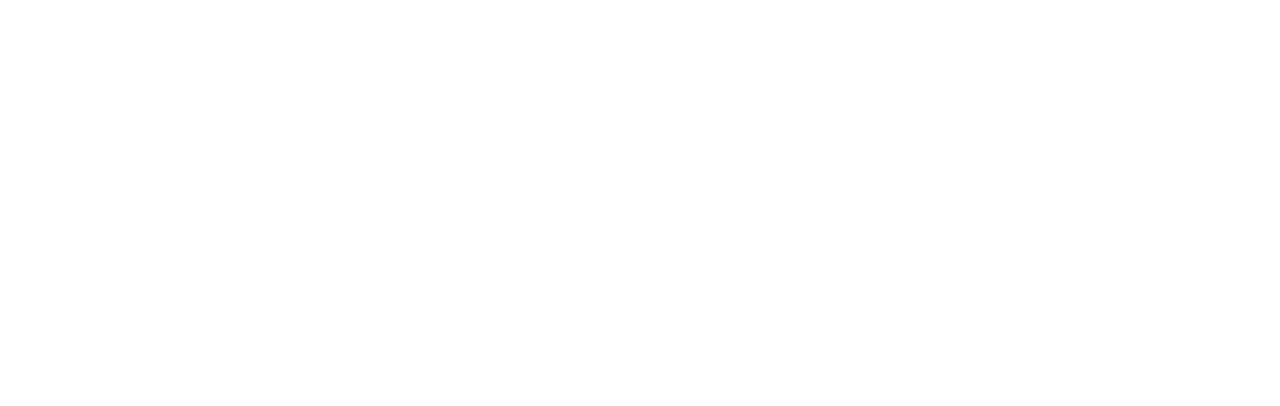
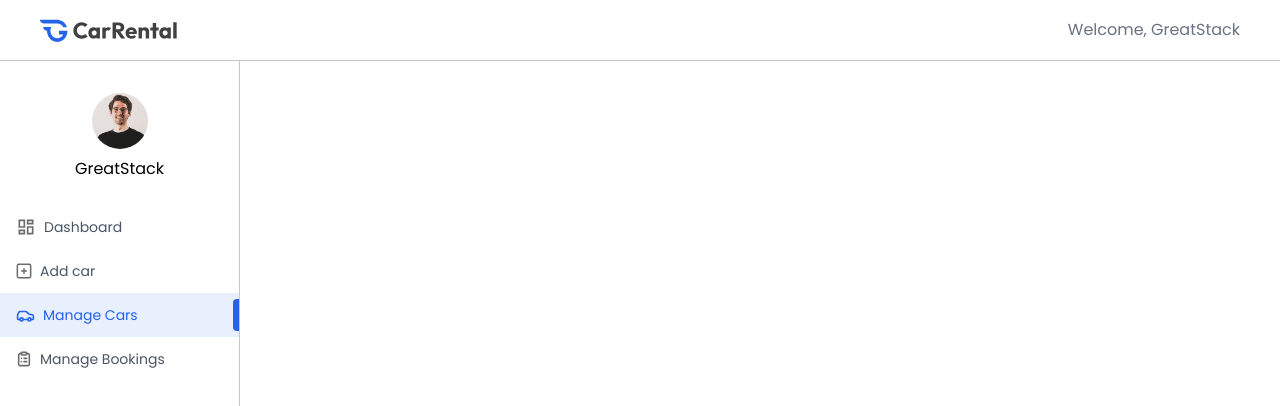
Before and after one commit to Shlok-Maktarpara-23/Car-Rental-Mern, a React (Vite) app in the folder client/: page /owner/manage-cars in a window 1280 px wide. Shown: the top 406 px of the page. Built offline with nearby package versions, Linux system fonts and the light colour scheme.

Commit message:
feat: create sidebar for owner dashboard

```diff
--- a/client/src/components/owner/Sidebar.jsx
+++ b/client/src/components/owner/Sidebar.jsx
@@ -1,11 +1,81 @@
-import React from 'react'
+import React, { useState } from "react";
+import { dummyUserData } from "../../data/mock-userData";
+import { NavLink, useLocation } from "react-router-dom";
+import { check_icon, edit_icon } from "../../assets";
+import { ownerMenuLinks } from "../../constants/route";
 
 const Sidebar = () => {
+  const user = dummyUserData;
+  const location = useLocation();
+  const [image, setImage] = useState("");
+
+  const updateImage = async () => {
+    user.image = URL.createObjectURL(image);
+    setImage("");
+  };
+
   return (
-    <div>
+    <div className="relative min-h-screen md:flex flex-col items-center pt-8 max-w-13 md:max-w-60 w-full border-r border-borderColour text-sm">
+      <div className="group relative">
+        <label htmlFor="image">
+          <img
+            src={
+              image
+                ? URL.createObjectURL(image)
+                : user?.image ||
+                  "https://unsplash.com/photos/mens-blue-and-white-button-up-collared-top-DItYlc26zVI"
+            }
+            alt=""
+            className="h-9 md:h-14 w-9 md:w-14 rounded-full mx-auto"
+          />
+          <input
+            type="file"
+            id="image"
+            accept="image/*"
+            hidden
+            onChange={(e) => setImage(e.target.files[0])}
+          />
 
+          <div className="absolute hidden top-0 right-0 left-0 bottom-0 bg-black/10 rounded-full group-hover:flex items-center justify-center cursor-pointer">
+            <img src={edit_icon} alt="" />
+          </div>
+        </label>
+      </div>
+      {image && (
+        <button className="absolute top-0 right-0 flex p-2 gap-1 bg-primary/10 text-primary cursor-pointer">
+          Save <img src={check_icon} alt="" width={13} onClick={updateImage} />
+        </button>
+      )}
+      <p className="mt-2 text-base max-md:hidden">{user?.name}</p>
+
+      <div className="w-full">
+        {ownerMenuLinks.map((link, index) => (
+          <NavLink
+            key={index}
+            to={link.path}
+            className={`relative flex items-center gap-2 w-full py-3 pl-4 first:mt-6 ${
+              link.path === location.pathname
+                ? "bg-primary/10 text-primary"
+                : "text-gray-600"
+            }`}
+          >
+            <img
+              src={
+                link.path === location.pathname ? link.coloredIcon : link.icon
+              }
+              alt="car icon"
+            />
+            <span className="max-md:hidden">{link.name}</span>
+            <div
+              className={`${
+                link.path === location.pathname && "bg-primary"
+              } w-1.5 h-8 rounded-l right-0 absolute`}
+            ></div>
+          </NavLink>
+        ))}
+      </div>
     </div>
-  )
-}
+  );
+};
 
-export default Sidebar
+export default Sidebar;
--- a/client/src/data/mock-userData.js
+++ b/client/src/data/mock-userData.js
@@ -1,3 +1,5 @@
+import { user_profile } from "../assets";
+
 export const dummyUserData = {
   "_id": "6847f7cab3d8daecdb517095",
   "name": "GreatStack",
--- a/client/src/pages/owner/Layout.jsx
+++ b/client/src/pages/owner/Layout.jsx
@@ -1,9 +1,16 @@
 import React from 'react'
+import NavbarOwner from '../../components/owner/NavbarOwner'
+import Sidebar from '../../components/owner/Sidebar'
+import { Outlet } from 'react-router-dom'
 
 const Layout = () => {
   return (
-    <div>
-
+    <div className='flex flex-col'>
+        <NavbarOwner />
+        <div className='flex'>
+          <Sidebar />
+          <Outlet />
+        </div>
     </div>
   )
 }
```
